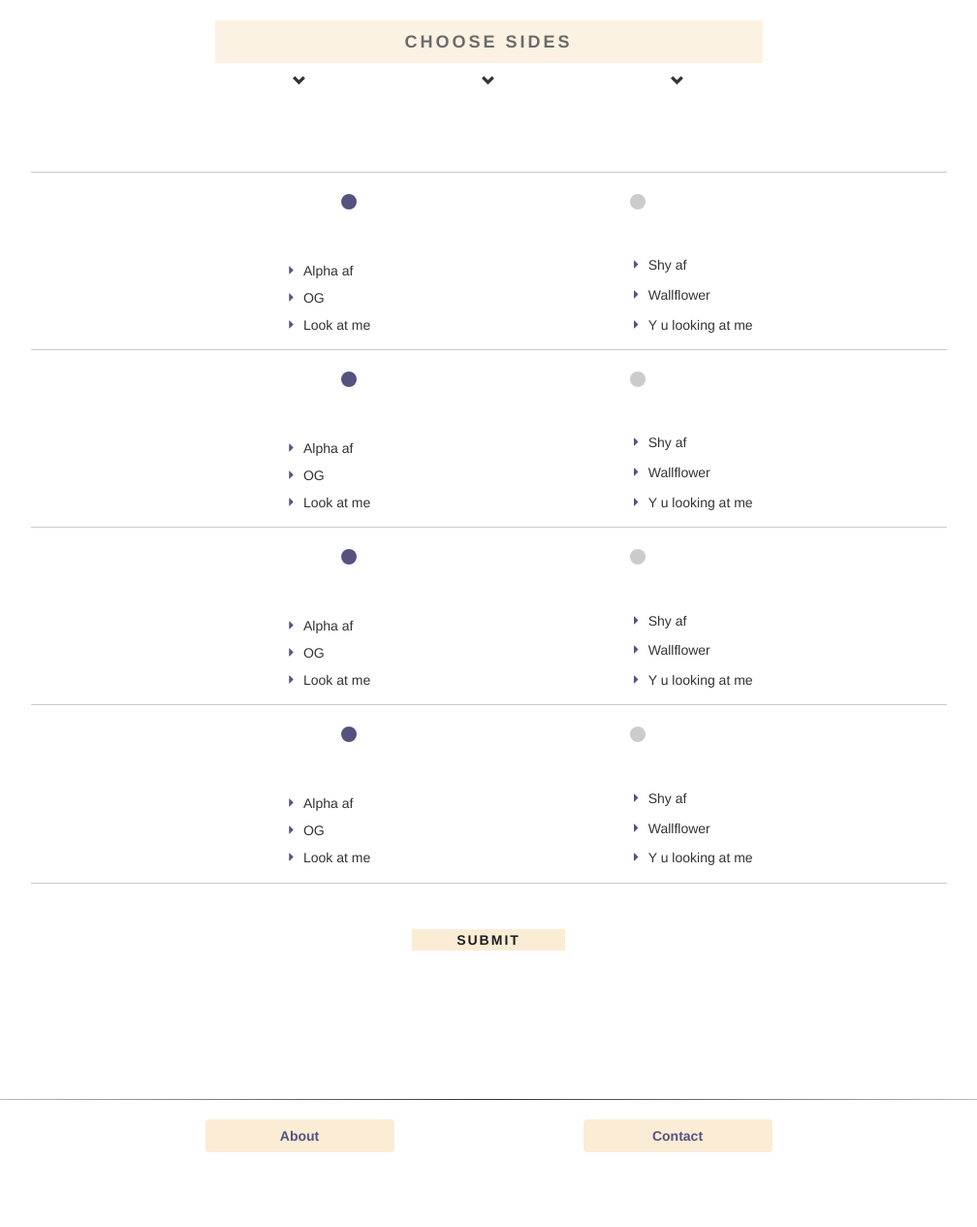
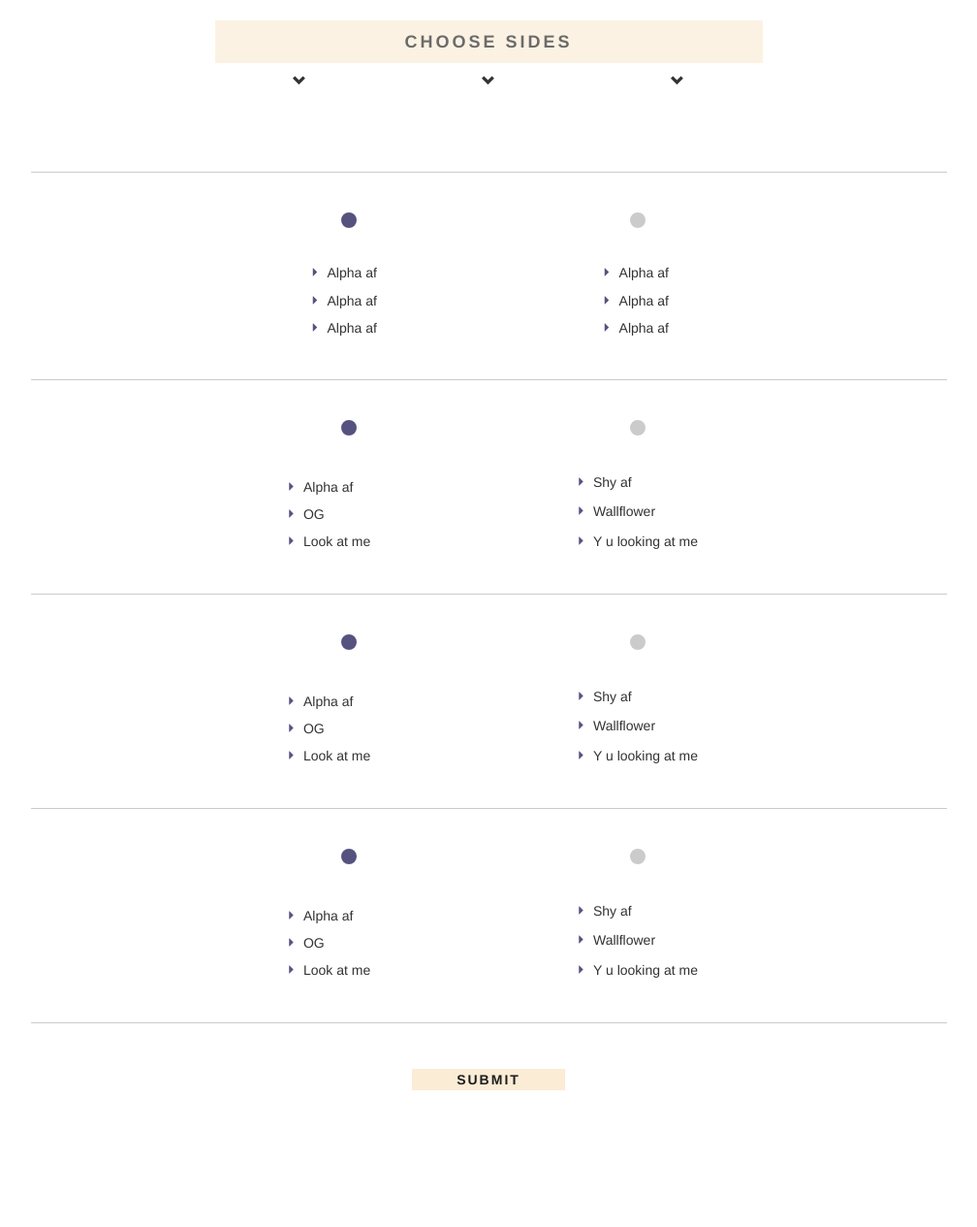
Before and after one commit to JurajMarkesic2/ReccSite, a Django app: page / in a window 1280 px wide, after a click on "TAKE THE TEST". Shown: the part 277-1542 px from the top of the page at 97% size, without its empty margins (136-1144 px from the left). Before the commit the page ends 1465 px from the top, so only its background shows below. Run offline with Django 3.2, Linux system fonts and the light colour scheme; some libraries are stand-ins or nearby versions.

Commit message:
Position done

```diff
--- a/mysite/general/static/general/css/custom.css
+++ b/mysite/general/static/general/css/custom.css
@@ -66,7 +66,7 @@ form {
 
 
 form ul {
-
+	margin-top: 2%;
 }
 
 form li {
@@ -114,9 +114,13 @@ input[type='radio']:checked:after {
 	border-bottom: 1px solid #cbcbcb;
 }
 
+.itemDesc {
+	text-align: justify;
+}
+
 .traitDesc {
 	display: inline-block;
-	text-align: left;
+	text-align: justify;
 }
 
 .traitDesc li {
@@ -140,18 +144,23 @@ input[type='radio']:checked:after {
 
 .rightDesc {
 	position: relative;
-	left: 11%;
+	left: 5%;
+}
+
+.descs {
+	margin-bottom: 3%;
+	margin-top: -3%;
 }
 
 @media (min-width: 768px) and (max-width: 991px) {
 	.leftDesc {
 		position: relative;
-		left: 5%;
+		left: -1%;
 	}
 
 	.rightDesc {
 		position: relative;
-		left: 7.5%;
+		left: 3%;
 	}
 
 	form li {
--- a/mysite/general/templates/general/home.html
+++ b/mysite/general/templates/general/home.html
@@ -51,14 +51,14 @@
 					<div class="descs">
 						<ul class="traitDesc leftDesc">
 							<li class="itemDesc">Alpha af</li>
-							<li class="itemDesc">OG</li>
-							<li class="itemDesc">Look at me</li>
+							<li class="itemDesc">Alpha af</li>
+							<li class="itemDesc">Alpha af</li>
 						</ul>
 
 						<ul class="traitDesc rightDesc">
-							<li class="itemDesc">Shy af</li>
-							<li class="itemDesc">Wallflower</li>
-							<li class="itemDesc">Y u looking at me</li>
+							<li class="itemDesc">Alpha af</li>
+							<li class="itemDesc">Alpha af</li>
+							<li class="itemDesc">Alpha af</li>
 						</ul>
 					</div>
 
```
